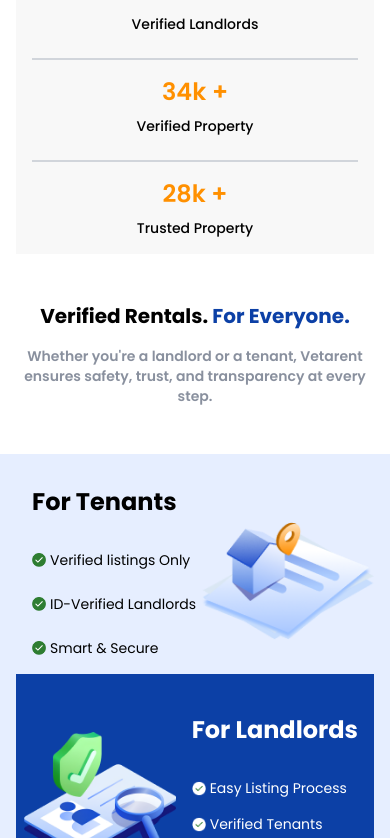
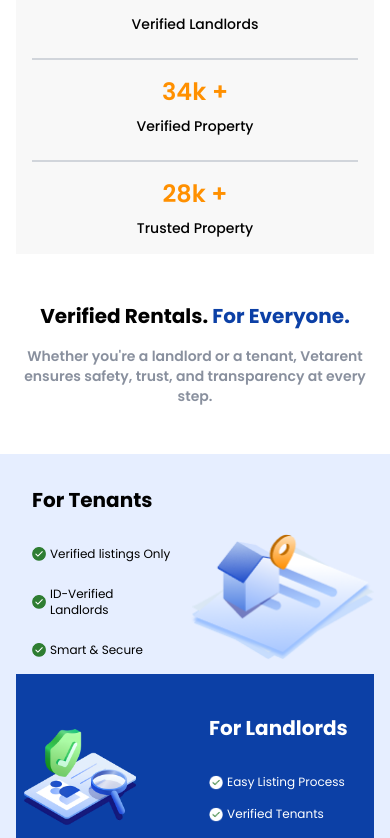
Before and after one commit to abeebridwan/trust_rent_ng, a Next.js app: page / in a window 390 px wide. Shown: the part 1162-2000 px from the top of the page. Built offline with nearby package versions, Linux system fonts and the light colour scheme.

Commit message:
fix: valueproposition fixes

```diff
--- a/src/components/HeroSection.tsx
+++ b/src/components/HeroSection.tsx
@@ -63,8 +63,13 @@ const HeroSection = () => {
 
                 {/* Property Type and Range Row */}
                   <div className="grid md:grid-cols-2 gap-4">
+                    {/* Property Type */}
+                    <div>
+                      <label className="sr-only" htmlFor="propertyType">
+                        Property Type
+                      </label>
                       <CustomSelect value={propertyType} onValueChange={setPropertyType}>
-                    <CustomSelectTrigger className="font-medium text-gray-400 focus:border-blue-500">
+                        <CustomSelectTrigger id="propertyType" className="font-medium text-gray-400 focus:border-blue-500">
                           <CustomSelectValue placeholder="Select Type" />
                         </CustomSelectTrigger>
                         <CustomSelectContent className="bg-white border-gray-200 shadow-xl font-medium">
@@ -75,9 +80,15 @@ const HeroSection = () => {
                           <CustomSelectItem value="bungalow">Bungalow</CustomSelectItem>
                         </CustomSelectContent>
                       </CustomSelect>
+                    </div>
 
+                    {/* Price Range */}
+                    <div>
+                      <label className="sr-only" htmlFor="priceRange">
+                        Price Range
+                      </label>
                       <CustomSelect value={priceRange} onValueChange={setPriceRange}>
-                    <CustomSelectTrigger className="font-medium text-gray-400 focus:border-blue-500">
+                        <CustomSelectTrigger id="priceRange" className="font-medium text-gray-400 focus:border-blue-500">
                           <CustomSelectValue placeholder="Range" />
                         </CustomSelectTrigger>
                         <CustomSelectContent className="bg-white border-gray-200 shadow-xl font-medium">
@@ -92,6 +103,8 @@ const HeroSection = () => {
                         </CustomSelectContent>
                       </CustomSelect>
                     </div>
+                  </div>
+
 
               {/* Search Button */}
             <Button
--- a/src/components/ValueProposition.tsx
+++ b/src/components/ValueProposition.tsx
@@ -12,7 +12,6 @@ const featuresTenants = [
   "Smart & Secure",
 ];
 
-
 const featuresLandLords = [
   "Easy Listing Process",
   "Verified Tenants",
@@ -21,10 +20,10 @@ const featuresLandLords = [
 
 const ValueProposition = () => {
   return (
-    <section className="bg-background py-12 md:py-16">
+    <section className="bg-background py-12 md:py-16 overflow-x-scroll">
       <div className="container mx-auto p-0 md:px-4">
         <div className="text-center mb-12 px-4 md:px-0">
-          <h2 className="text-xl sm:text-3xl md:text-4xl lg:text-[2.5rem] font-bold text-foreground mb-4 whitespace-nowrap">
+          <h2 className="text-xl sm:text-3xl md:text-4xl lg:text-[2.5rem] font-bold text-foreground mb-4 sm:whitespace-nowrap">
             Verified Rentals. <span className="text-vetarent-blue">For Everyone.</span>
           </h2>
 
@@ -39,7 +38,7 @@ const ValueProposition = () => {
           <div className="gap-4 md:gap-4 p-4 md:p-8 pr-0 space-y-6 bg-background-accent flex items-center justify-between">
 
             <div className="space-y-8 md:space-y-4 md:mt-4">
-                <h3 className="text-2xl font-bold text-foreground whitespace-nowrap">For Tenants</h3>
+                <h3 className="text-xl md:text-2xl font-bold text-foreground whitespace-nowrap">For Tenants</h3>
                 <div className="space-y-6 md:space-y-3">
                   {featuresTenants.map((text, i) => (
                     <div key={i} className="flex items-center space-x-1">
@@ -49,13 +48,13 @@ const ValueProposition = () => {
                         width={14}
                         height={14}
                       />
-                      <span className="text-foreground whitespace-nowrap text-sm md:text-lg">{text}</span>
+                      <span className="text-foreground sm:whitespace-nowrap text-xs sm:text-sm md:text-lg">{text}</span>
                     </div>
                   ))}
                 </div>
             </div>
 
-            <div className="min-w-[173.03px] h-[125.24px] md:w-[310px] md:h-[210px] relative">
+            <div className="min-w-[140px] h-[101px] sm:min-w-[173.03px] sm:h-[125.24px] md:w-[310px] md:h-[210px] relative">
               {/* Mobile image */}
               <Image
                 src={Image1Mobile}
@@ -73,7 +72,7 @@ const ValueProposition = () => {
 
           {/* For Landlords */}
           <div className="gap-4 md:gap-4 bg-vetarent-blue rounded-none p-8 pt-4 pr-4 md:p-8 pl-0 md:pl-4 space-y-6 text-white flex items-center justify-between">
-             <div className="pl-2 md:pl-0 w-auto h-[148.89px] md:w-[256.55px] md:h-[210px] relative">
+             <div className="pl-2 md:pl-0 w-[120px] h-[119px] sm:w-auto sm:h-[148.89px] md:w-[256.55px] md:h-[210px] relative">
                 {/* Mobile image */}
                 <Image
                   src={Image2Mobile}
@@ -86,12 +85,11 @@ const ValueProposition = () => {
                   src={Image2Desktop}
                   alt="Search and Find Image for Landlords - Desktop"
                   className="hidden md:block"
-
                 />
               </div>
 
             <div className="space-y-8 md:space-y-4 md:mt-4">
-              <h3 className="text-2xl font-bold whitespace-nowrap">For Landlords</h3>
+              <h3 className="text-xl md:text-2xl font-bold whitespace-nowrap">For Landlords</h3>
               <div className="space-y-4 md:space-y-3">
                   {featuresLandLords.map((text, i) => (
                     <div key={i} className="flex items-center space-x-1">
@@ -101,7 +99,7 @@ const ValueProposition = () => {
                         width={14}
                         height={14}
                       />
-                      <span className="text-foreground text-sm md:text-lg">{text}</span>
+                      <span className="text-foreground text-xs sm:text-sm md:text-lg sm:whitespace-nowrap">{text}</span>
                     </div>
                   ))}
                 </div>
```
Lines whose indentation alone changed are shown as unchanged.
